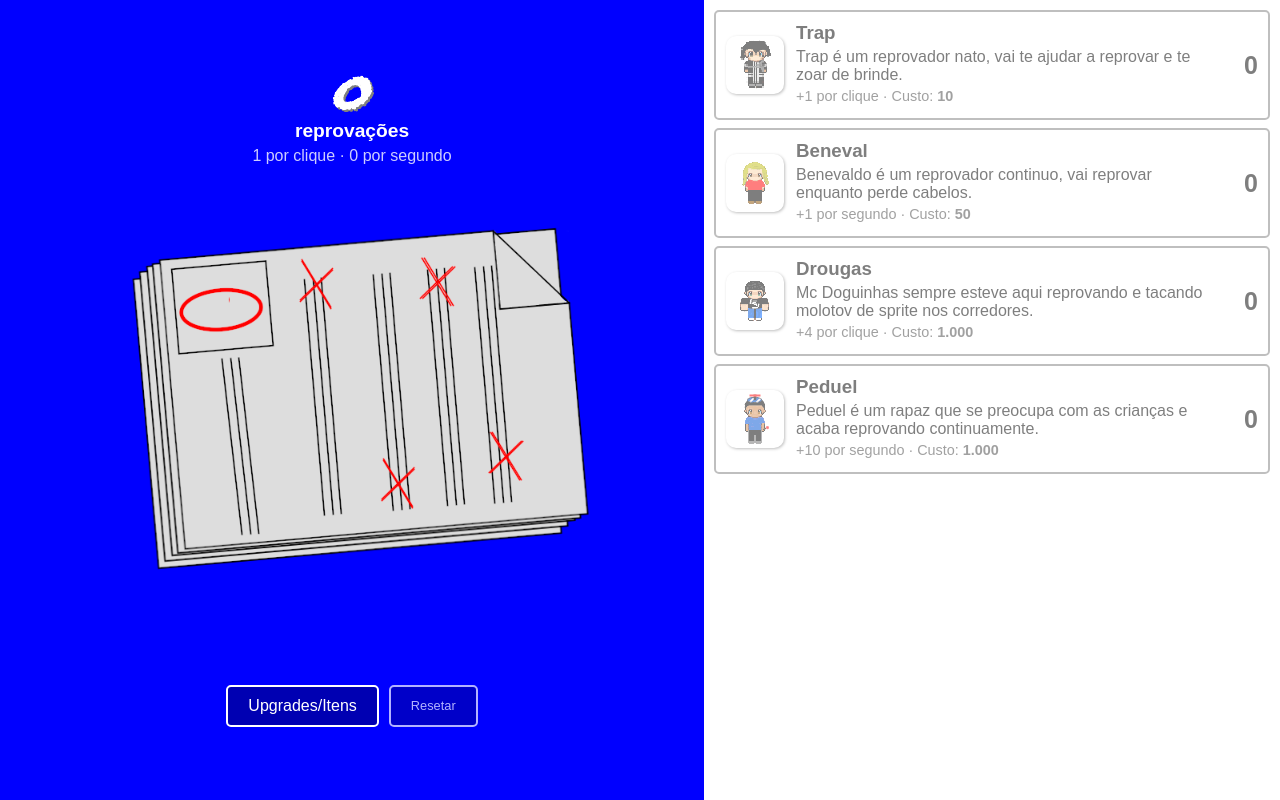
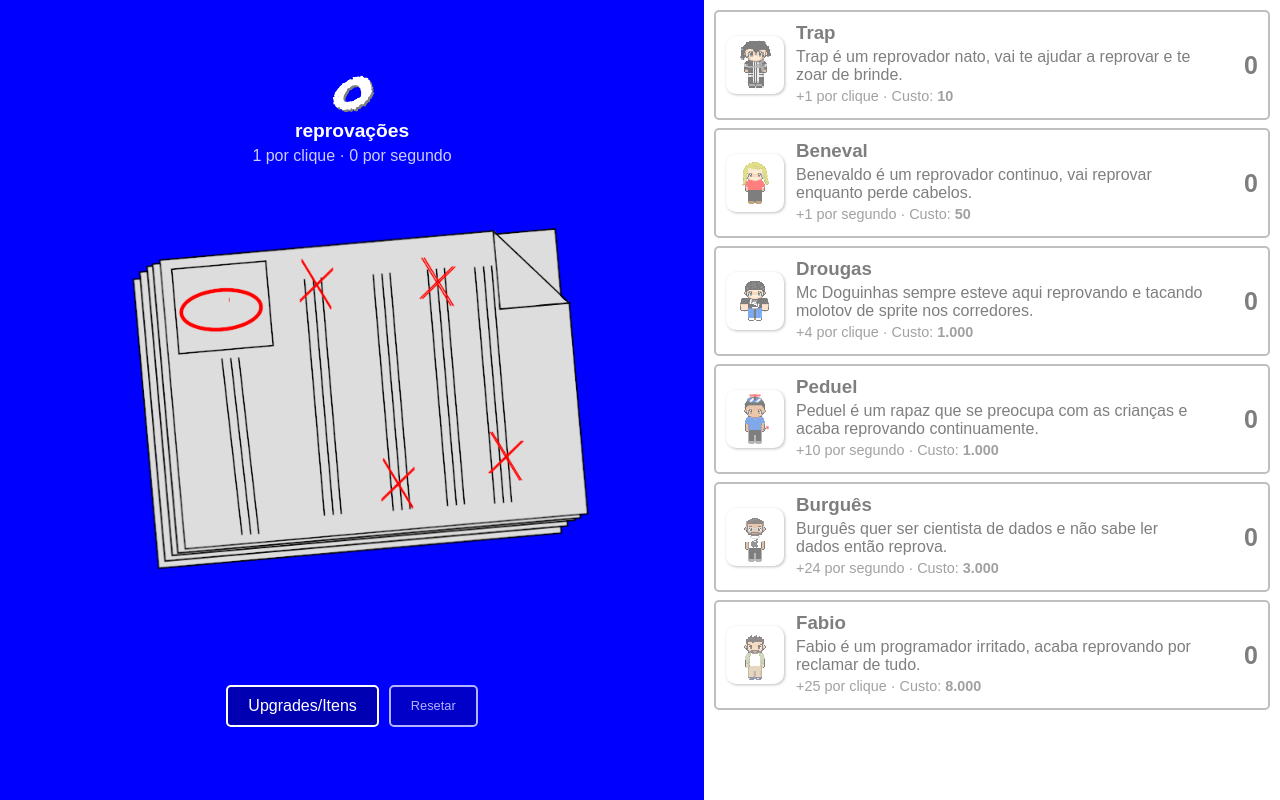
Before and after one commit to Dermevaldo/ReproClicker, a plain HTML site: page index.html in a window 1280 px wide. Drawn offline with Linux system fonts and the light colour scheme.

Commit message:
feat: personagens Burguês e Fabio com ícones de upgrades

```diff
--- a/css/Reproclicker.css
+++ b/css/Reproclicker.css
@@ -158,6 +158,20 @@ body {
 	text-align: right;
 }
 
+/* Telas estreitas (celular): papel em cima, painel embaixo */
+@media (max-width: 700px) {
+	.main {
+		flex-direction: column;
+		height: auto;
+		min-height: 100vh;
+	}
+
+	.painel {
+		width: 100%;
+		overflow-y: visible;
+	}
+}
+
 /* Número que sobe ao clicar */
 .ganho {
 	position: fixed;
--- a/js/jogo.js
+++ b/js/jogo.js
@@ -134,7 +134,7 @@ function criarCards() {
 		cardUp.className = "item";
 		cardUp.id = "upgrade-" + p.id;
 		cardUp.innerHTML =
-			'<img class="imagem icone" src="">' +
+			'<img class="imagem icone" src="" onload="this.classList.toggle(\'pixel\', this.naturalWidth < 64)">' +
 			'<div class="info">' +
 				'<h3>' + p.nome + ' <small class="nivel"></small></h3>' +
 				'<p class="texto"></p>' +
@@ -164,7 +164,8 @@ function atualizarTela() {
 			return;
 		}
 		cardUp.style.display = "";
-		cardUp.querySelector(".icone").src = up.icone;
+		var icone = cardUp.querySelector(".icone");
+		if (icone.getAttribute("src") !== up.icone) icone.src = up.icone;
 		cardUp.querySelector(".texto").textContent = up.texto;
 		cardUp.querySelector(".nivel").textContent = (dadosDe(p).nivel + 1) + "/" + p.upgrades.length;
 		cardUp.querySelector(".custo").textContent = formatar(up.custo);
--- a/js/personagens.js
+++ b/js/personagens.js
@@ -76,5 +76,35 @@ var PERSONAGENS = [
 			{ icone: "chars/bala.png", custo: 50000, mult: 3, texto: "Peduel viu uma garota e está sorridente, sua reprovação aumentou." },
 			{ icone: "chars/bala.png", custo: 500000, mult: 4, texto: "Peduel pagou a internet da Ex, a sua reprovação chegou ao ápice." }
 		]
+	},
+	{
+		id: "burgues",
+		nome: "Burguês",
+		sprite: "chars/burgues.png",
+		descricao: "Burguês quer ser cientista de dados e não sabe ler dados então reprova.",
+		tipo: "segundo",
+		valor: 24,
+		custo: 3000,
+		crescimento: 1.4,
+		upgrades: [
+			{ icone: "chars/burgues_xphone.png", custo: 15000, mult: 2, texto: "Burguês comprou o XPhone 69 Pro Max e agora reprova duas vezes mais por segundo." },
+			{ icone: "chars/burgues_cupom.png", custo: 150000, mult: 3, texto: "Burguês encontrou um cupom no MalaExpress e agora não para de comprar, fazendo ele reprovar o triplo por segundo." },
+			{ icone: "chars/burgues_startup.png", custo: 1500000, mult: 4, texto: "Burguês criou uma startup e agora está turistando no curso, reprovando 4 vezes mais." }
+		]
+	},
+	{
+		id: "fabio",
+		nome: "Fabio",
+		sprite: "chars/fabio.png",
+		descricao: "Fabio é um programador irritado, acaba reprovando por reclamar de tudo.",
+		tipo: "clique",
+		valor: 25,
+		custo: 8000,
+		crescimento: 1.4,
+		upgrades: [
+			{ icone: "chars/fabio_espadachave.png", custo: 40000, mult: 2, texto: "Fabio pegou um jogo de 20 anos atrás que ele gosta para zerar, agora ele reprova o dobro para maratonar." },
+			{ icone: "chars/fabio_carne.png", custo: 400000, mult: 3, texto: "Fabio descobriu que um jogo novo de sua coleção favorita mudou uma mecânica, ele se revolta e agora reprova o triplo em protesto." },
+			{ icone: "chars/fabio_traducao.png", custo: 4000000, mult: 4, texto: "Fabio viu que seu curso está escrito em português e se recusa a continuar, agora reprova 4 vezes mais enquanto tenta traduzir tudo." }
+		]
 	}
 ];
```
Also changed, not shown: chars/burgues.png (added), chars/burgues_cupom.png (added), chars/burgues_startup.png (added), chars/burgues_xphone.png (added), chars/fabio.png (added), chars/fabio_carne.png (added), chars/fabio_espadachave.png (added), chars/fabio_traducao.png (added).
